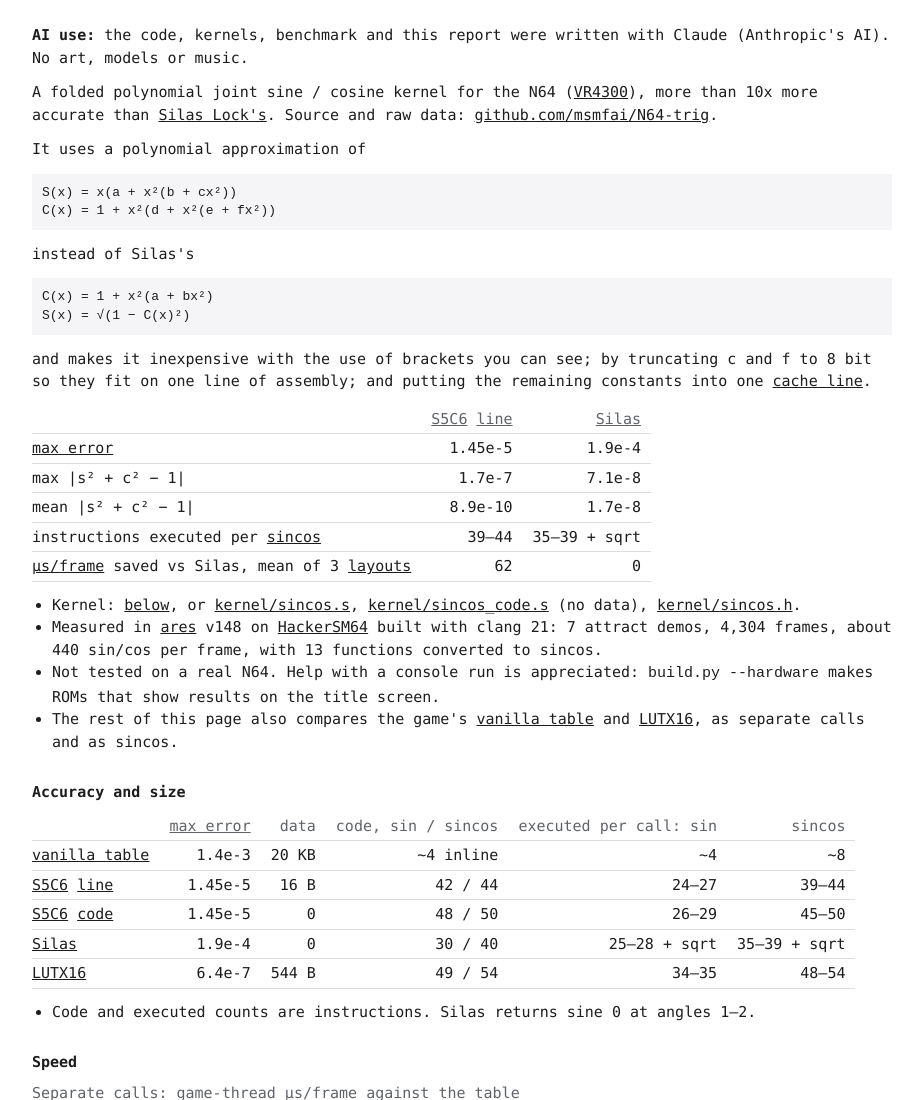
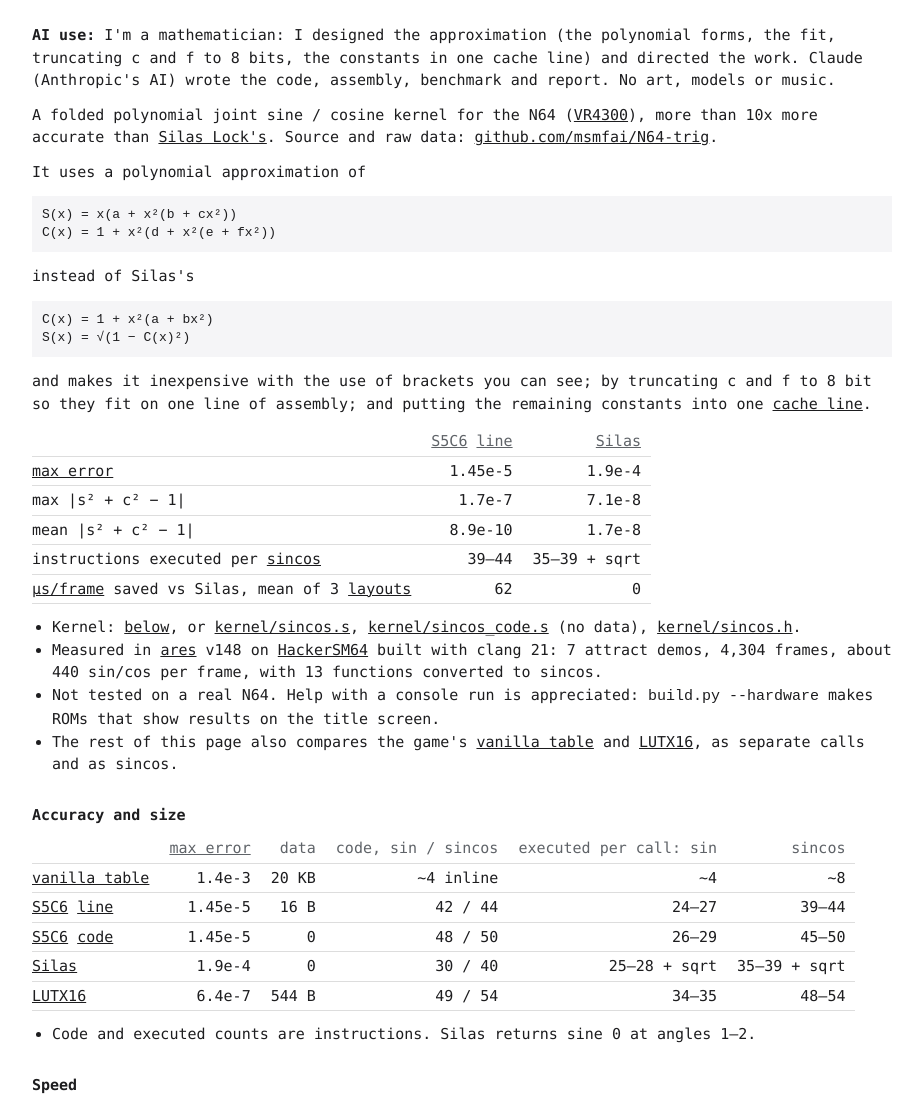
Before and after one commit to msmfai/N64-trig, a plain HTML site: page docs/index.html in a window 1280 px wide. Shown: the top 1100 px of the page, without its empty margins (178-1100 px from the left). Drawn offline with Linux system fonts and the light colour scheme.

Commit message:
AI use: state the author's part and Claude's part
Co-Authored-By: Claude Opus 5.5 <noreply@anthropic.com>

```diff
--- a/docs/index.html
+++ b/docs/index.html
@@ -33,7 +33,7 @@ dd { margin: 0 0 0 20px; }
 </head>
 <body>
 <main>
-<p><b>AI use:</b> the code, kernels, benchmark and this report were written with Claude (Anthropic's AI). No art, models or music.</p>
+<p><b>AI use:</b> I'm a mathematician: I designed the approximation (the polynomial forms, the fit, truncating c and f to 8 bits, the constants in one cache line) and directed the work. Claude (Anthropic's AI) wrote the code, assembly, benchmark and report. No art, models or music.</p>
 <p>A folded polynomial joint sine / cosine kernel for the N64 (<a href="#g-vr4300">VR4300</a>), more than 10x more accurate than <a href="#g-silas">Silas Lock's</a>. Source and raw data: <a href="https://github.com/msmfai/N64-trig">github.com/msmfai/N64-trig</a>.</p>
 <p>It uses a polynomial approximation of</p>
 <pre>S(x) = x(a + x²(b + cx²))
```
Also changed, not shown: 1 other file.
